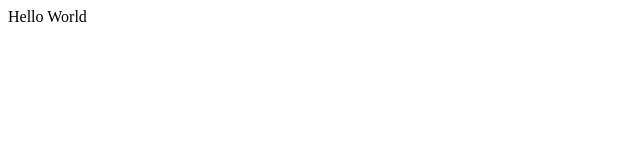
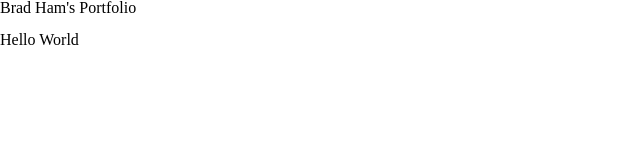
Before and after one commit to bradham/bradham.github.io, a plain HTML site: page index.html in a window 1280 px wide. Shown: the whole page, without its empty margins (0-640 px from the left). Drawn offline with Linux system fonts and the light colour scheme.

Commit message:
initial header

```diff
--- a/index.html
+++ b/index.html
@@ -1 +1,21 @@
-Hello World
+<!DOCTYPE html></html>
+<html lang="en-us">
+
+<head>
+        <meta charset="UTF-8">
+        <title>Brad Ham's Portfolio</title>
+        <link rel="stylesheet" type="text/css" href="reset.css">
+        <link rel="stylesheet" type="text/css" href="index.css">
+
+</head>
+
+<body>
+
+    <header>
+        <h1>Brad Ham's Portfolio</h1>
+    </header>
+    <br>
+    Hello World
+</body>
+
+</html>
--- /dev/null
+++ b/reset.css
@@ -0,0 +1,48 @@
+/* http://meyerweb.com/eric/tools/css/reset/
+   v2.0 | 20110126
+   License: none (public domain)
+*/
+
+html, body, div, span, applet, object, iframe,
+h1, h2, h3, h4, h5, h6, p, blockquote, pre,
+a, abbr, acronym, address, big, cite, code,
+del, dfn, em, img, ins, kbd, q, s, samp,
+small, strike, strong, sub, sup, tt, var,
+b, u, i, center,
+dl, dt, dd, ol, ul, li,
+fieldset, form, label, legend,
+table, caption, tbody, tfoot, thead, tr, th, td,
+article, aside, canvas, details, embed,
+figure, figcaption, footer, header, hgroup,
+menu, nav, output, ruby, section, summary,
+time, mark, audio, video {
+	margin: 0;
+	padding: 0;
+	border: 0;
+	font-size: 100%;
+	font: inherit;
+	vertical-align: baseline;
+}
+/* HTML5 display-role reset for older browsers */
+article, aside, details, figcaption, figure,
+footer, header, hgroup, menu, nav, section {
+	display: block;
+}
+body {
+	line-height: 1;
+}
+ol, ul {
+	list-style: none;
+}
+blockquote, q {
+	quotes: none;
+}
+blockquote:before, blockquote:after,
+q:before, q:after {
+	content: '';
+	content: none;
+}
+table {
+	border-collapse: collapse;
+	border-spacing: 0;
+}
```
Also changed, not shown: index.css (added).
